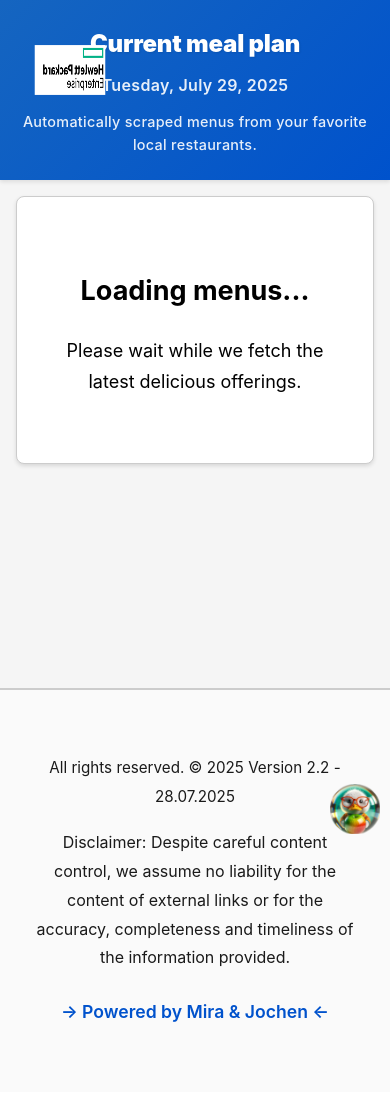
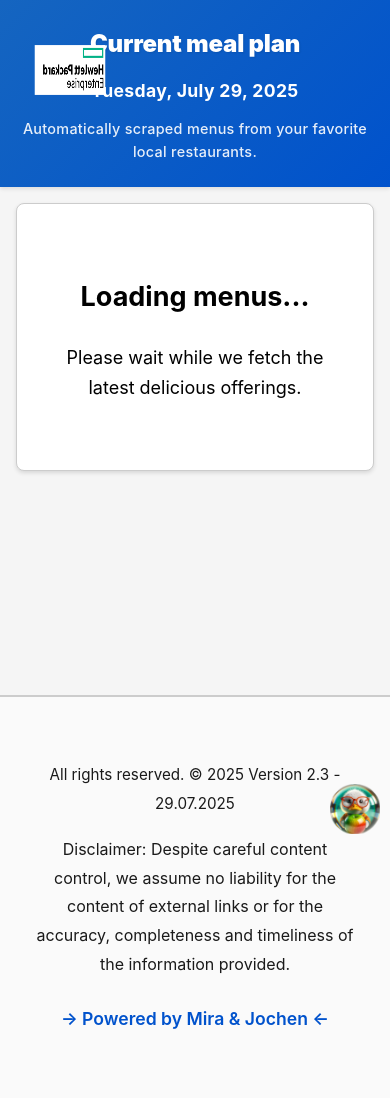
Before and after one commit to AINxtGenDev/lunch_app, a Flask app: page / in a window 390 px wide. Before the commit the page ends 1022 px from the top, so only its background shows below. Run offline with Flask 3, Linux system fonts and the light colour scheme; some libraries are stand-ins or nearby versions.

Commit message:
version 2.3

```diff
--- a/app/static/css/style.css
+++ b/app/static/css/style.css
@@ -78,6 +78,8 @@ header {
     padding: 1.5rem 1rem;
     text-align: center;
     box-shadow: 0 2px 4px rgba(0, 0, 0, 0.1);
+    position: relative;
+    z-index: 1;
 }
 
 header h1 {
@@ -90,10 +92,15 @@ header h1 {
 }
 
 .date-display {
-    font-size: 1.1rem;
-    margin: 0.5rem 0;
-    font-weight: 400;
-    opacity: 0.9;
+    font-size: 1.4rem;
+    margin: 0.75rem auto;
+    font-weight: 600;
+    opacity: 1;
+    letter-spacing: 0.02em;
+    color: var(--text-on-dark);
+    text-align: center;
+    display: block;
+    width: 100%;
 }
 
 header p {
@@ -396,8 +403,8 @@ footer p:last-child {
     }
 
     .date-display {
-        font-size: 1.1rem;
-        font-weight: 500;
+        font-size: 1.2rem;
+        font-weight: 600;
     }
 
     header p {
@@ -481,8 +488,8 @@ footer p:last-child {
     }
 
     .date-display {
-        font-size: 1rem;
-        font-weight: 600;
+        font-size: 1.1rem;
+        font-weight: 700;
     }
 
     header p {
--- a/app/templates/base.html
+++ b/app/templates/base.html
@@ -26,7 +26,7 @@
         <img src="{{ url_for('static', filename='image/ai_duck_15_round.png') }}" alt="AI Duck Logo" />
     </div>
     <footer>
-        <p>All rights reserved. © 2025 Version 2.2 - 28.07.2025</p>
+        <p>All rights reserved. © 2025 Version 2.3 - 29.07.2025</p>
         <p>Disclaimer: Despite careful content control, we assume no liability for the content of external links or for the accuracy, completeness and timeliness of the information provided.</p>
         <p>→ Powered by Mira & Jochen ←</p>
     </footer>
--- a/run.py
+++ b/run.py
@@ -12,15 +12,15 @@ sys.path.insert(0, os.path.abspath(os.path.dirname(__file__)))
 from app import create_app, socketio, db
 
 # Get configuration
-config_name = os.environ.get('FLASK_ENV', 'development')
+config_name = os.environ.get("FLASK_ENV", "development")
 app = create_app(config_name=config_name)
 
-if __name__ == '__main__':
+if __name__ == "__main__":
     # Security: In production, use a proper WSGI server like Gunicorn
     socketio.run(
         app,
-        host='127.0.0.1',  # Bind to localhost only in development
-        port=5000,
+        host="127.0.0.1",  # Bind to localhost only in development
+        port=7000,
         debug=app.debug,
-        use_reloader=app.debug
+        use_reloader=app.debug,
     )
```
Also changed, not shown: check_db_today.py (added, +29 -0 lines), manual_scrape_today.py (added, +11 -0 lines), Screenshot from 2025-07-29 08-45-59.png (added), 1 other file.
